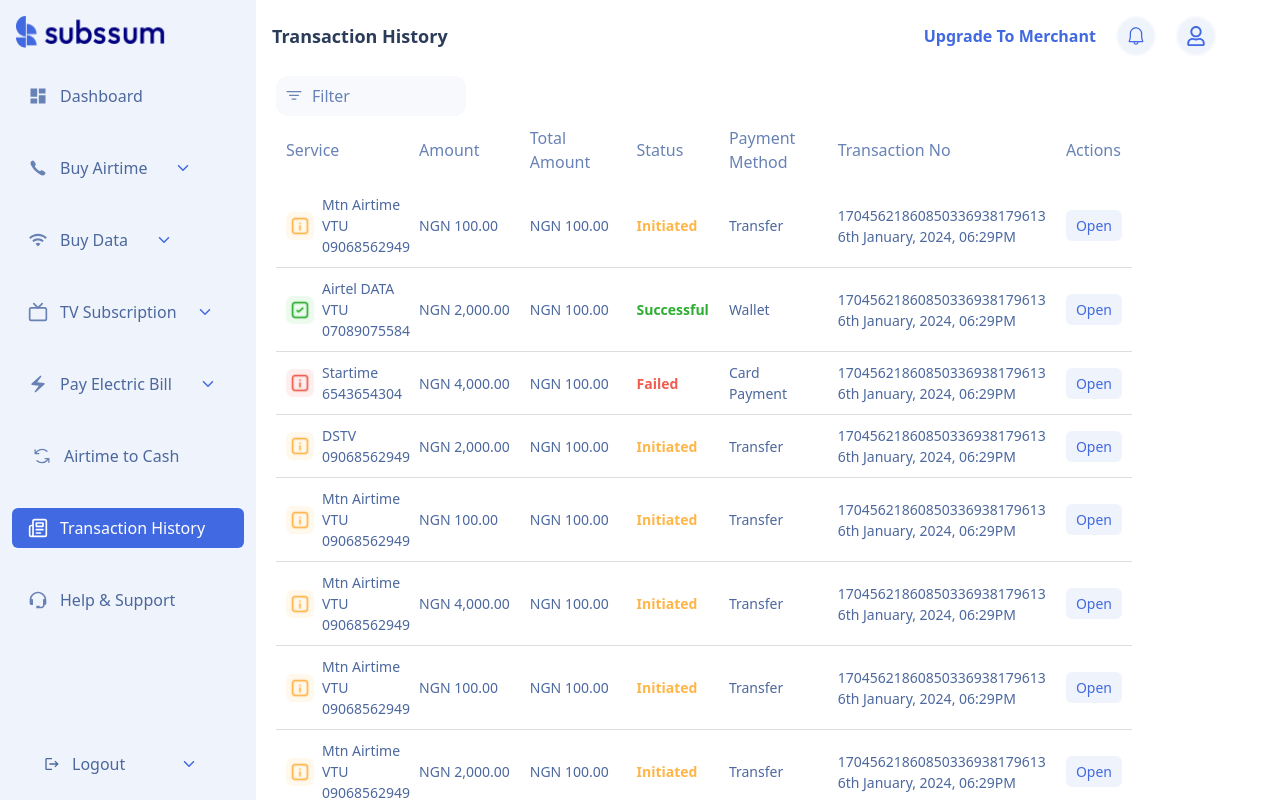
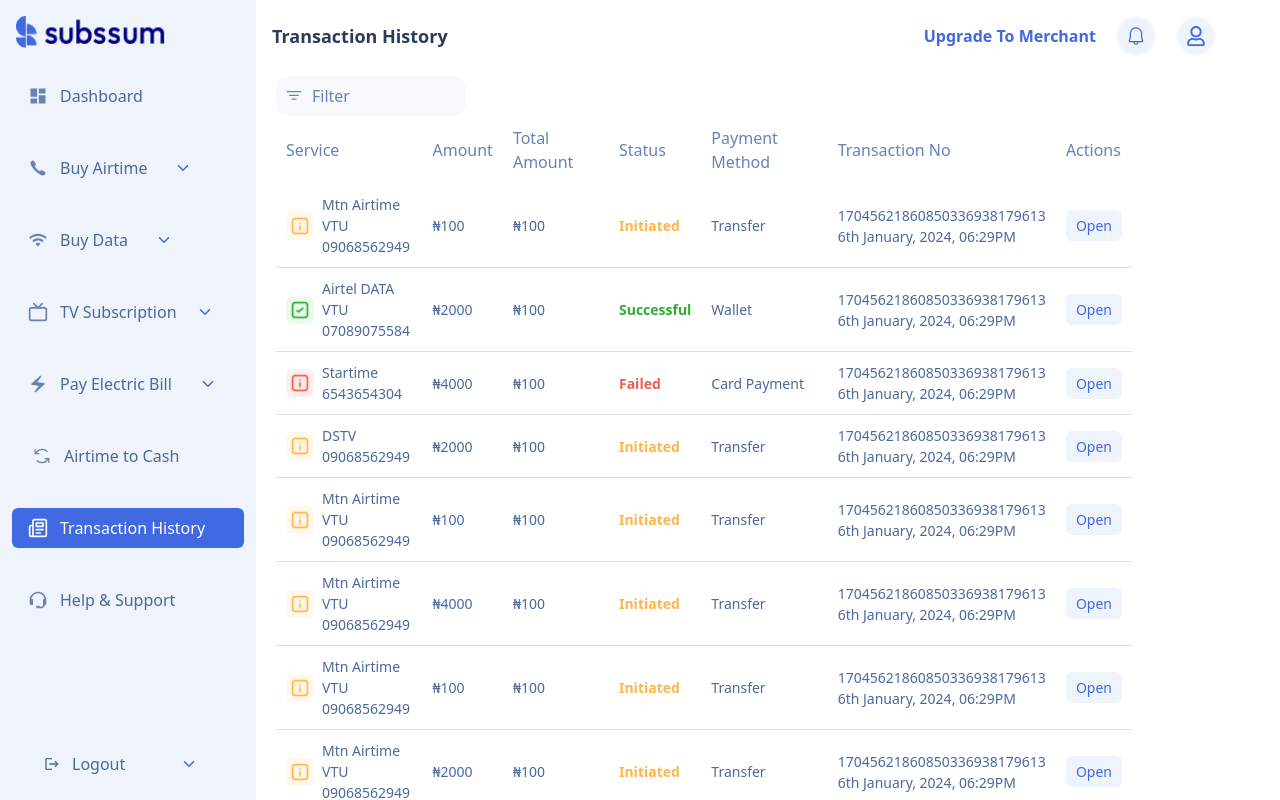
Before and after one commit to Benjamin-chidera/subsum, a React (Vite) app: page /dashboard/transaction-history in a window 1280 px wide. Shown: the top 800 px of the page. Built offline with nearby package versions, Linux system fonts and the light colour scheme.

Commit message:
refactor: changed currency

```diff
--- a/src/pages/internal-page/transaction-history.tsx
+++ b/src/pages/internal-page/transaction-history.tsx
@@ -217,7 +217,7 @@ const TransactionHistory = () => {
                   }}
                 >
                   {" "}
-                  {FormatCurrency(transaction.amount)}
+                  ₦{transaction.amount}
                 </td>
                 <td
                   style={{
@@ -227,7 +227,7 @@ const TransactionHistory = () => {
                     fontWeight: 500,
                   }}
                 >
-                  {FormatCurrency(transaction.totalAmount)}
+                  ₦{transaction.totalAmount}
                 </td>
                 <td
                   style={{
```
